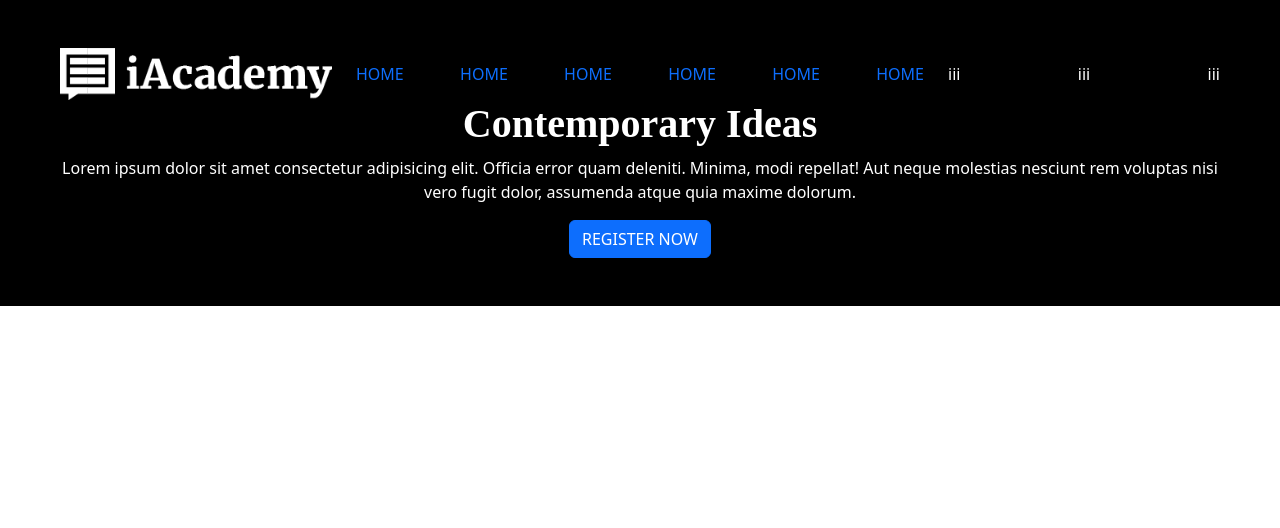
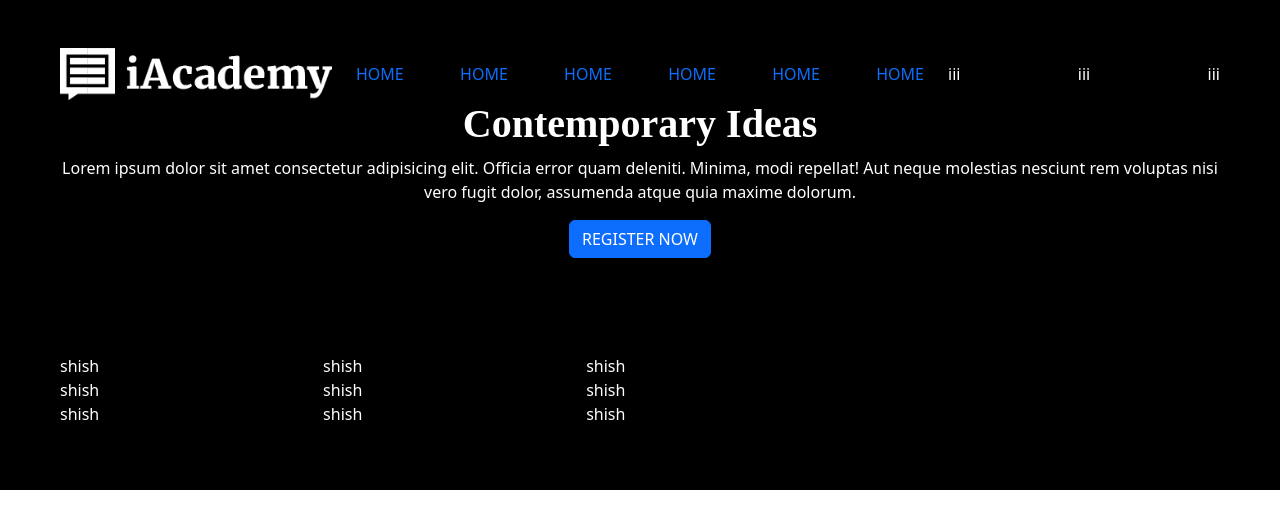
Before and after one commit to AnielloPiscopo/proj-html-vuejs, a Vue app: page / in a window 1280 px wide. Shown: the top 528 px of the page. Built offline with nearby package versions, Linux system fonts and the light colour scheme.

Commit message:
Modified the footer

```diff
--- a/src/components/footer/AppFooter.vue
+++ b/src/components/footer/AppFooter.vue
@@ -1,12 +1,23 @@
 <script>
+import FooterUpperPart from './FooterUpperPart.vue';
+import FooterLowerPart from './FooterLowerPart.vue';
+
 export default {
     name: 'AppFooter',
+
+    components: {
+        FooterUpperPart,
+        FooterLowerPart,
+    }
 }
 </script>
 
 
 <template>
-    <footer></footer>
+    <footer class="p-5">
+        <FooterUpperPart />
+        <FooterLowerPart />
+    </footer>
 </template>
 
 
--- /dev/null
+++ b/src/components/footer/FooterLowerPart.vue
@@ -0,0 +1,15 @@
+<script>
+export default {
+    name: 'FooterLowerPart',
+}
+</script>
+
+<template>
+    <div>
+
+    </div>
+</template>
+
+<style lang="scss" scoped>
+
+</style>
--- /dev/null
+++ b/src/components/footer/FooterUpperPart.vue
@@ -0,0 +1,29 @@
+<script>
+export default {
+    name: 'FooterUpperPart',
+}
+</script>
+
+<template>
+    <div class="container-fluid">
+        <div class="row justify-content-between">
+            <div class="col-8">
+                <div class="row">
+                    <div class="col-4" v-for="shish in 3">
+                        <ul class="list-unstyled">
+                            <li>shish</li>
+                            <li>shish</li>
+                            <li>shish</li>
+                        </ul>
+                    </div>
+                </div>
+            </div>
+            <div class="col-4">
+            </div>
+        </div>
+    </div>
+</template>
+
+<style lang="scss" scoped>
+
+</style>
--- a/src/styles/momentaneal-styles.css
+++ b/src/styles/momentaneal-styles.css
@@ -1,4 +1,9 @@
-header{
+header,
+footer{
     background-color: black;
     color: white;
 }
+
+footer .col{
+    background-color: blue;
+}
```
